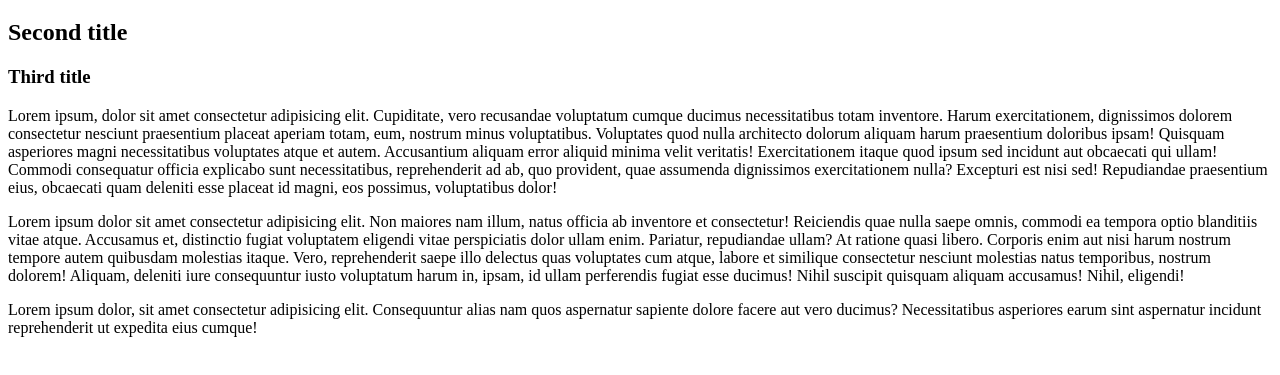
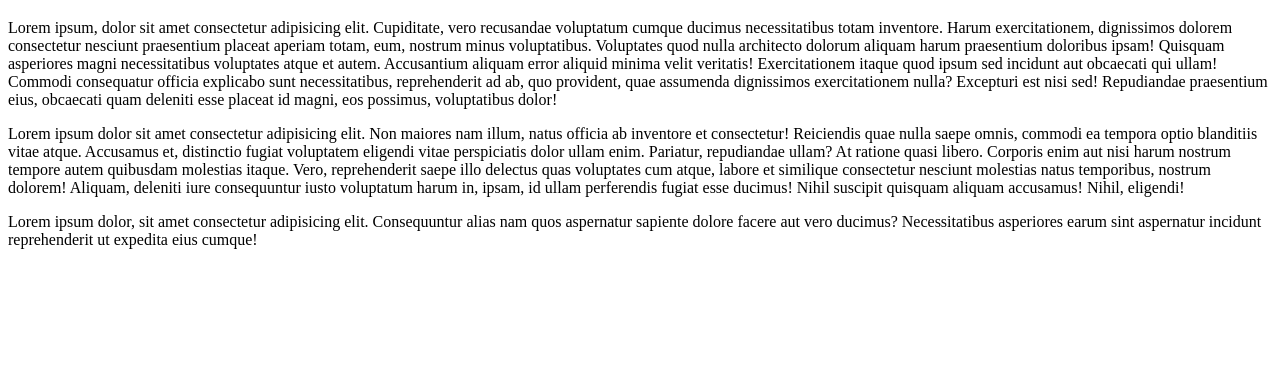
Before and after one commit to zhassulanbaimukhamedov/VSCODE-COURSE, a plain HTML site: page index.html in a window 1280 px wide. Shown: the part 61-436 px from the top of the page. Drawn offline with Linux system fonts and the light colour scheme; no server answers.

Commit message:
2nd commit

```diff
--- a/index.html
+++ b/index.html
@@ -8,8 +8,6 @@
   </head>
   <body>
     <h1>Hello world!</h1>
-    <h2>Second title</h2>
-    <h3>Third title</h3>
     Lorem ipsum, dolor sit amet consectetur adipisicing elit. Cupiditate, vero
     recusandae voluptatum cumque ducimus necessitatibus totam inventore. Harum
     exercitationem, dignissimos dolorem consectetur nesciunt praesentium placeat
```
